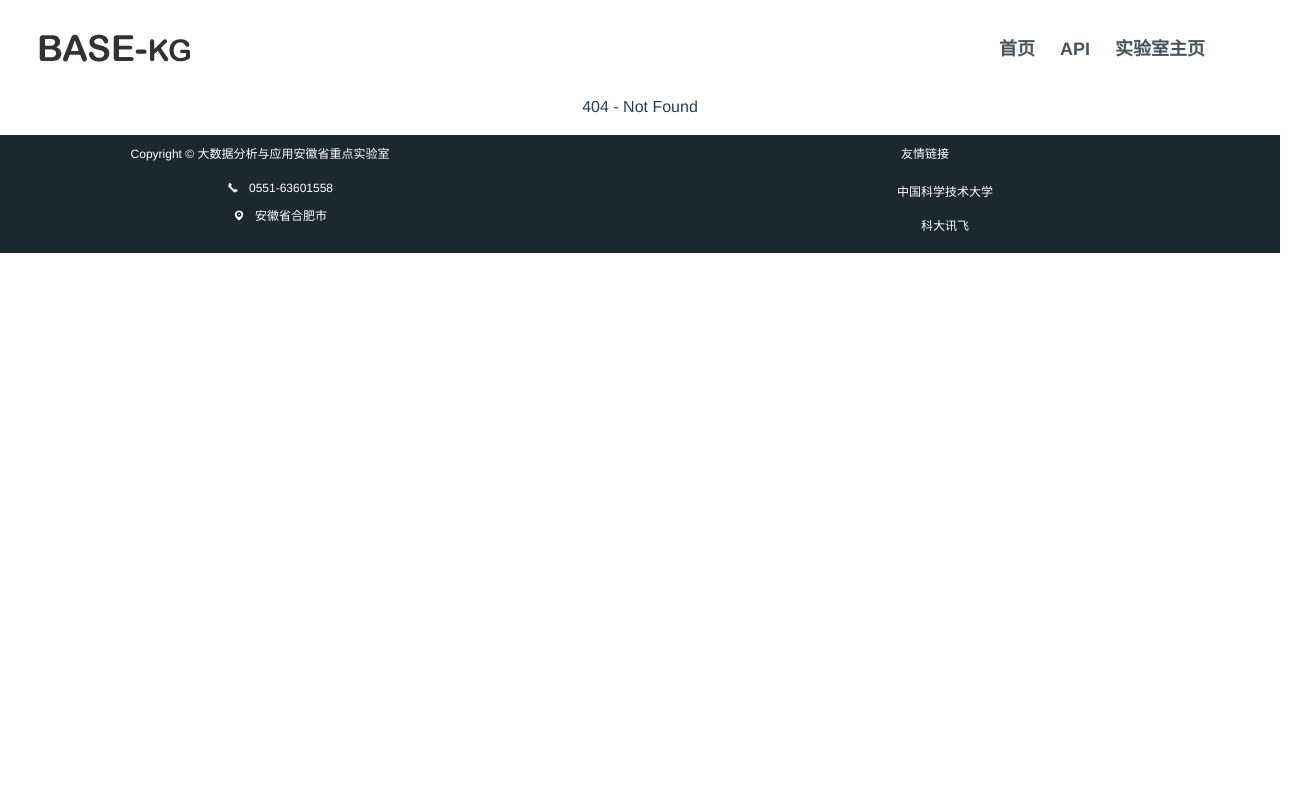
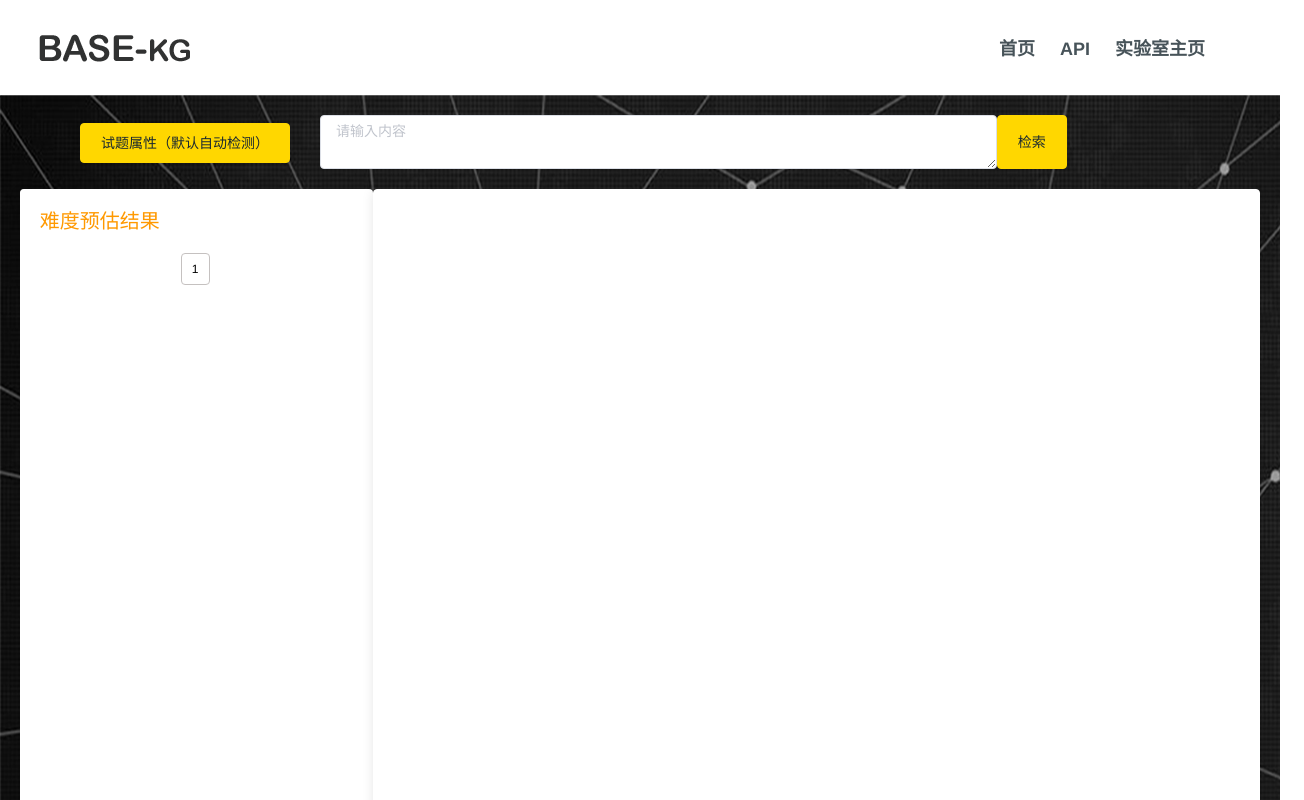
Before and after one commit to AidenLsz/edu-frontened, a Vue app: page /estimate in a window 1280 px wide. Before the commit this address led to /404. Shown: the top 800 px of the page, 1304 px wide, since content can reach past the window. Built offline with nearby package versions, Linux system fonts and the light colour scheme; what vue-resource would draw is missing.

Commit message:
add a basic page about estimate

```diff
--- /dev/null
+++ b/src/components/Estimate.vue
@@ -0,0 +1,222 @@
+<template>
+  <div class="estimate">
+    <!-- header -->
+    <el-row>
+      <el-col :span="6">
+        <div class="logo">
+          <el-dropdown @command="handleCommand">
+            <el-button ref = "attribute">
+            试题属性（默认自动检测）
+            </el-button>
+            <el-dropdown-menu slot="dropdown">
+              <el-dropdown-item command="默认检测  ">默认检测</el-dropdown-item>
+              <el-dropdown-item command="数学  ">数学</el-dropdown-item>
+              <el-dropdown-item command="英语  ">英语</el-dropdown-item>
+            </el-dropdown-menu>
+          </el-dropdown>
+        </div>
+      </el-col>
+      <el-col :span="14">
+        <form @submit.prevent="submit" style="margin-top: 20px;">
+          <el-row type="flex" class="row-bg" justify="center">
+            <el-col :span="22">
+              <el-input
+                type="textarea"
+                :rows="2"
+                v-model="estimate_text"
+                placeholder="请输入内容"
+              ></el-input>
+            </el-col>
+            <el-button type="submit" value="提交" @click="submit"
+              >检索</el-button
+            >
+          </el-row>
+        </form>
+      </el-col>
+    </el-row>
+    <!-- header -->
+    <!-- main -->
+    <el-row>
+      <el-col :span="7">
+        <div class="result">
+          <el-row type="flex" justify="start">
+            <h5 style="color: #ff9900;">难度预估结果</h5>
+          </el-row>
+          <el-tag>{{ estimate_value }}</el-tag>
+        </div>
+      </el-col>
+      <el-col :span="17">
+        <div class="graph">
+          <!-- <button class="reset">Reset View</button> -->
+          <svg width="930" height="760"></svg>
+        </div>
+      </el-col>
+    </el-row>
+    <!-- main -->
+  </div>
+</template>
+
+<script>
+/* eslint-disable */
+export default {
+  name: "estimate",
+  data() {
+    return {
+      estimate_text: "",
+      estimate_value: 1
+    };
+  },
+  methods: {
+    submit() {
+      this.$http
+        .post(
+          //改
+          // this.backendIP + "/api/surface",
+          // { exercise_text: this.exercise_text, entity_type: this.entity_type },
+          // { emulateJSON: true }
+        )
+        .then(function(data) {
+          //加
+      });
+    },
+    handleCommand(command) {
+        this.$refs.attribute.$el.innerText = command;
+    }
+  }
+};
+</script>
+
+<style scoped lang="scss">
+.estimate {
+  background: url("/static/sub_bg.png") no-repeat;
+}
+.logo {
+  margin-top: 28px;
+  margin-left: 50px;
+}
+.result {
+  border: 1px solid #fff;
+  box-shadow: 0 2px 12px 0 rgba(0, 0, 0, 0.1);
+  border-radius: 4px;
+  padding-left: 5%;
+  padding-right: 5%;
+  padding-top: 5%;
+  height: 780px;
+  background-color: #fff;
+  margin-left: 20px;
+  border-right: 14px solid #fff;
+}
+
+.el-row {
+  margin-bottom: 20px;
+  & :last-child {
+    margin-bottom: 0;
+  }
+}
+.title {
+  text-align: left;
+  font-weight: bold;
+  font-size: 22px;
+  color: #0a1612;
+}
+
+.el-tag {
+  margin-left: 10px;
+}
+
+.el-col {
+  border-radius: 4px;
+}
+
+.graph {
+  border: 1px solid #fff;
+  box-shadow: 0 2px 12px 0 rgba(0, 0, 0, 0.1);
+  border-radius: 4px;
+/*  padding-left: 5%;
+  padding-right: 5%;
+  padding-top: 5%;*/
+  height: 780px;
+  background-color: #fff;
+  margin-right: 20px;
+}
+</style>
+
+<style type="text/css">
+ .el-tabs__item {
+    color: #0a1612!important;
+    font-weight: 900!important;
+}
+ .el-tabs__item.is-active {
+    background-color: #0a1612!important;
+    color: #fff!important;
+    font-weight: 900!important;
+}
+.el-button {
+  background-color: #ffd700!important;
+  color: #1a2930!important;
+  border-color: #ffd700!important;
+}
+.el-button:hover {
+  background-color: #ff9900!important;
+  color: #fff!important;
+  border-color: #0a1612!important;
+}
+.el-button:focus {
+  outline: none!important;
+}
+.el-tag {
+  background-color: #fff!important;
+  color: #000!important;
+  border-color: #c5c1c0!important;
+}
+</style>
+
+<style>
+.links path {
+  fill: none;
+  stroke: #999;
+  stroke-opacity: 0.6;
+}
+marker {
+  fill: #999;
+  opacity: 0.6;
+}
+.nodes circle {
+  stroke: #fff;
+  stroke-width: 3px;
+  r: 25px;
+}
+text {
+  pointer-events: none;
+}
+image {
+  pointer-events: none;
+}
+.d3-tip {
+    line-height: 1;
+    width: 20%;
+    padding: 6px;
+    background: rgba(0, 0, 0, 0.8);
+    color: #fff;
+    border-radius: 4px;
+    font-size: 10px;
+}
+/* Creates a small triangle extender for the tooltip */
+.d3-tip:after {
+    box-sizing: border-box;
+    display: inline;
+    font-size: 10px;
+    width: 100%;
+    line-height: 1;
+    color: rgba(0, 0, 0, 0.8);
+    content: "\25BC";
+    position: absolute;
+    text-align: center;
+  }
+/* Style northward tooltips specifically */
+.d3-tip.n:after {
+    margin: -2px 0 0 0;
+    top: 100%;
+    left: 0;
+  }
+</style>
--- a/src/router/index.js
+++ b/src/router/index.js
@@ -5,6 +5,7 @@ import Exercise from "@/components/Exercise";
 import Home from "@/components/Home";
 import Login from "@/components/Login";
 import Admin from "@/components/Admin";
+import Estimate from "@/components/Estimate";
 
 Vue.use(Router);
 
@@ -25,6 +26,11 @@ const router = new Router({
       path: "/exercise",
       name: "Exercise",
       component: Exercise
+    },
+    {
+      path: "/estimate",
+      name: "Estimate",
+      component: Estimate
     },
     {
       path: "/login",
```
